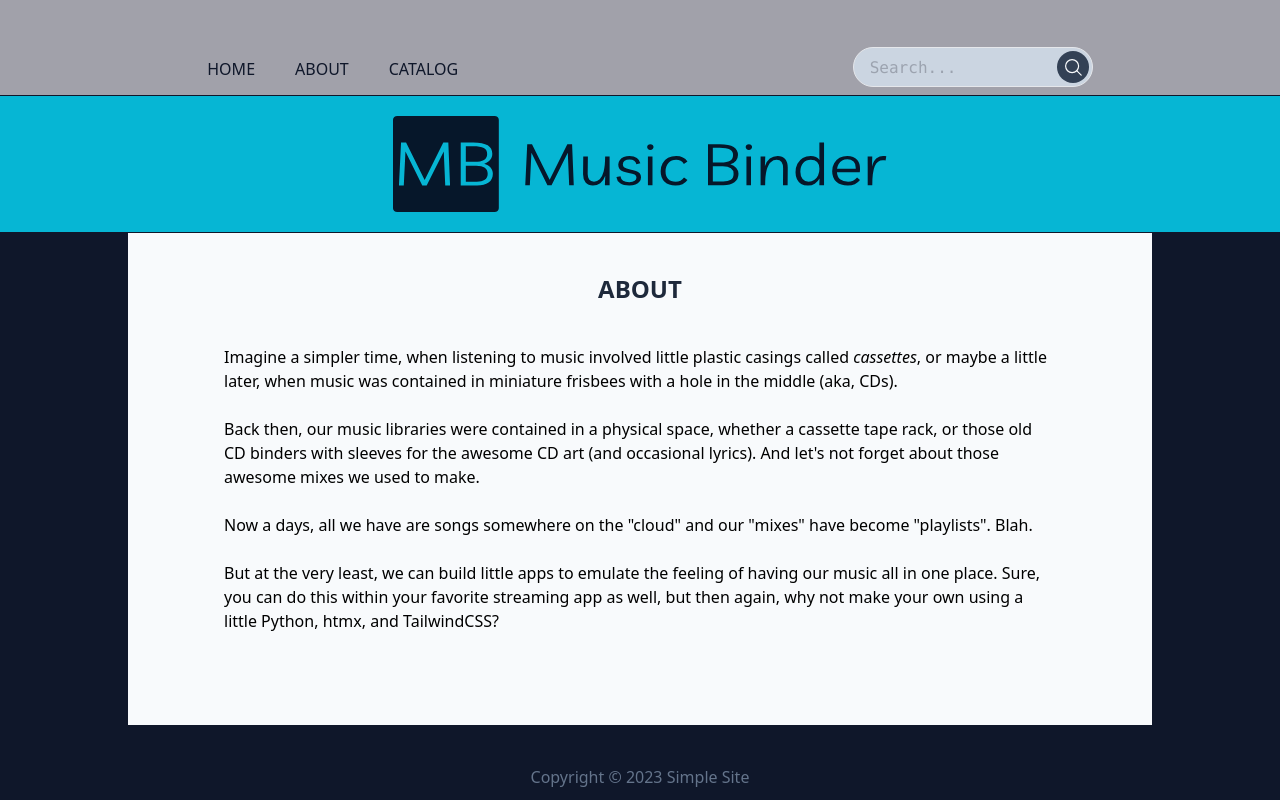
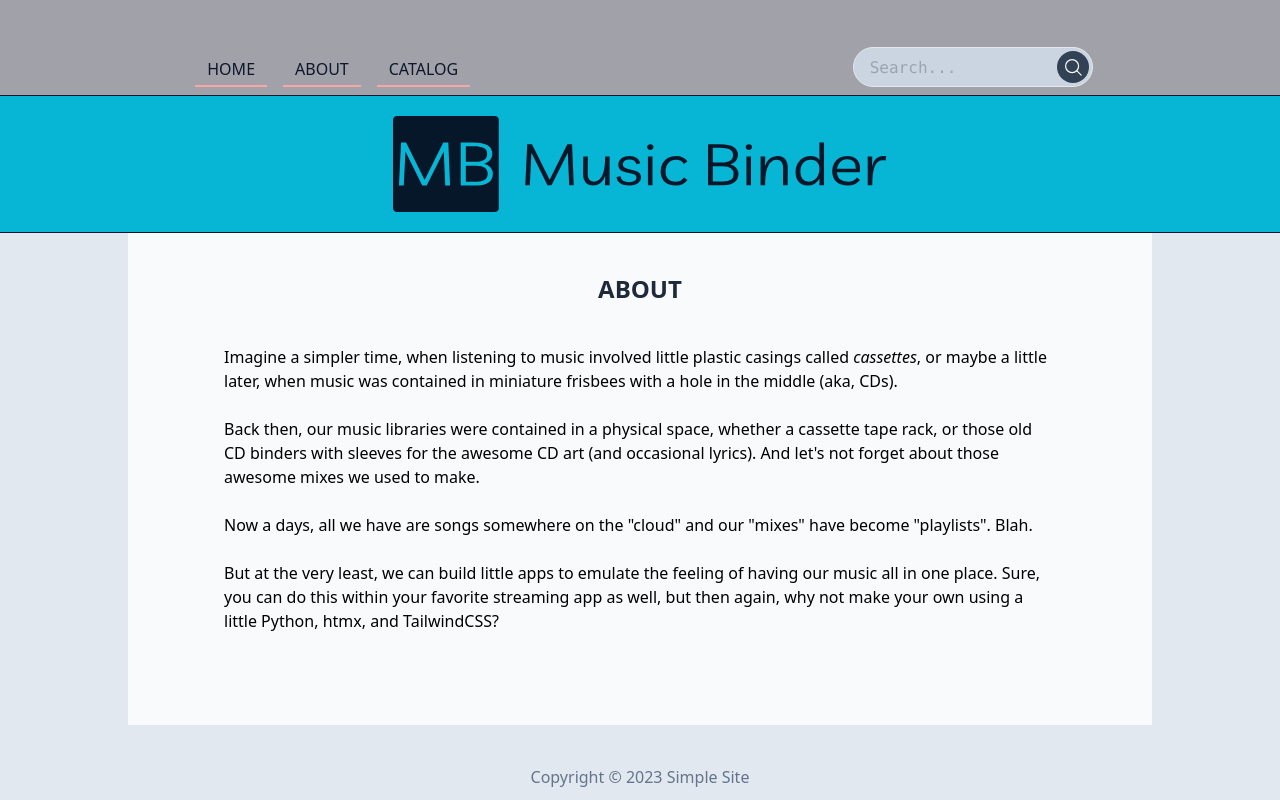
Before and after one commit to cpaldridge123/test, a Python web app: template app/templates/about.html in a window 1280 px wide. Run offline with Jinja, Linux system fonts and the light colour scheme; the template is opened without the code that fills it, so the values that code supplies are empty.

Commit message:
test changes

```diff
--- a/app/static/css/main.css
+++ b/app/static/css/main.css
@@ -695,14 +695,14 @@ video {
   border-bottom-width: 2px;
 }
 
+.border-red-300 {
+  --tw-border-opacity: 1;
+  border-color: rgb(252 165 165 / var(--tw-border-opacity));
+}
+
 .border-b-slate-900 {
   --tw-border-opacity: 1;
   border-bottom-color: rgb(15 23 42 / var(--tw-border-opacity));
-}
-
-.border-b-zinc-400 {
-  --tw-border-opacity: 1;
-  border-bottom-color: rgb(161 161 170 / var(--tw-border-opacity));
 }
 
 .bg-cyan-500 {
@@ -738,11 +738,6 @@ video {
 .bg-slate-700 {
   --tw-bg-opacity: 1;
   background-color: rgb(51 65 85 / var(--tw-bg-opacity));
-}
-
-.bg-slate-900 {
-  --tw-bg-opacity: 1;
-  background-color: rgb(15 23 42 / var(--tw-bg-opacity));
 }
 
 .bg-zinc-400 {
--- a/app/templates/shared/_base.html
+++ b/app/templates/shared/_base.html
@@ -26,7 +26,7 @@
   <script src="/static/js/htmx.min.js"></script>
 </head>
 
-<body class="bg-slate-900">
+<body class="bg-slate-200">
     {% block header %}
     {% include "/shared/_header.html" %}
     {% endblock %}
--- a/app/templates/shared/_header.html
+++ b/app/templates/shared/_header.html
@@ -2,9 +2,9 @@
     <div class="mx-auto flex flex-col justify-between h-full items-center p">
         <nav class="flex flex-row self-start w-full h-24 py-2 justify-around items-end border-b border-b-slate-900">
             <div id="links" class="flex flex-row items-center uppercase">
-                <a class="px-3 py-1 mx-2 border-b-2 border-b-zinc-400 hover:text-white hover:border-b-2 hover:border-b-cyan-700 transition-all ease-in-out" href="/">Home</a>
-                <a class="px-3 py-1 mx-2 border-b-2 border-b-zinc-400 hover:text-white hover:border-b-2 hover:border-b-cyan-700 transition-all ease-in-out" href="/about">About</a>
-                <a class="px-3 py-1 mx-2 border-b-2 border-b-zinc-400 hover:text-white hover:border-b-2 hover:border-b-cyan-700 transition-all ease-in-out" href="/catalog">Catalog</a>
+                <a class="px-3 py-1 mx-2 border-b-2 border-red-300 hover:text-white hover:border-b-2 hover:border-b-cyan-700 transition-all ease-in-out" href="/">Home</a>
+                <a class="px-3 py-1 mx-2 border-b-2 border-red-300 hover:text-white hover:border-b-2 hover:border-b-cyan-700 transition-all ease-in-out" href="/about">About</a>
+                <a class="px-3 py-1 mx-2 border-b-2 border-red-300 hover:text-white hover:border-b-2 hover:border-b-cyan-700 transition-all ease-in-out" href="/catalog">Catalog</a>
             </div>
             <div id="search" class="relative" hx-get="/search" hx-target="#content" hx-push-url="true">
                 <input name="search" type="search" placeholder="Search..." class="border w-60 py-1 pl-4 pr-10 rounded-3xl h-10 bg-slate-300 hover:bg-slate-800 hover:text-slate-300 focus:bg-slate-800 focus:text-slate-300 transition-all ease-in-out font-mono"
```
